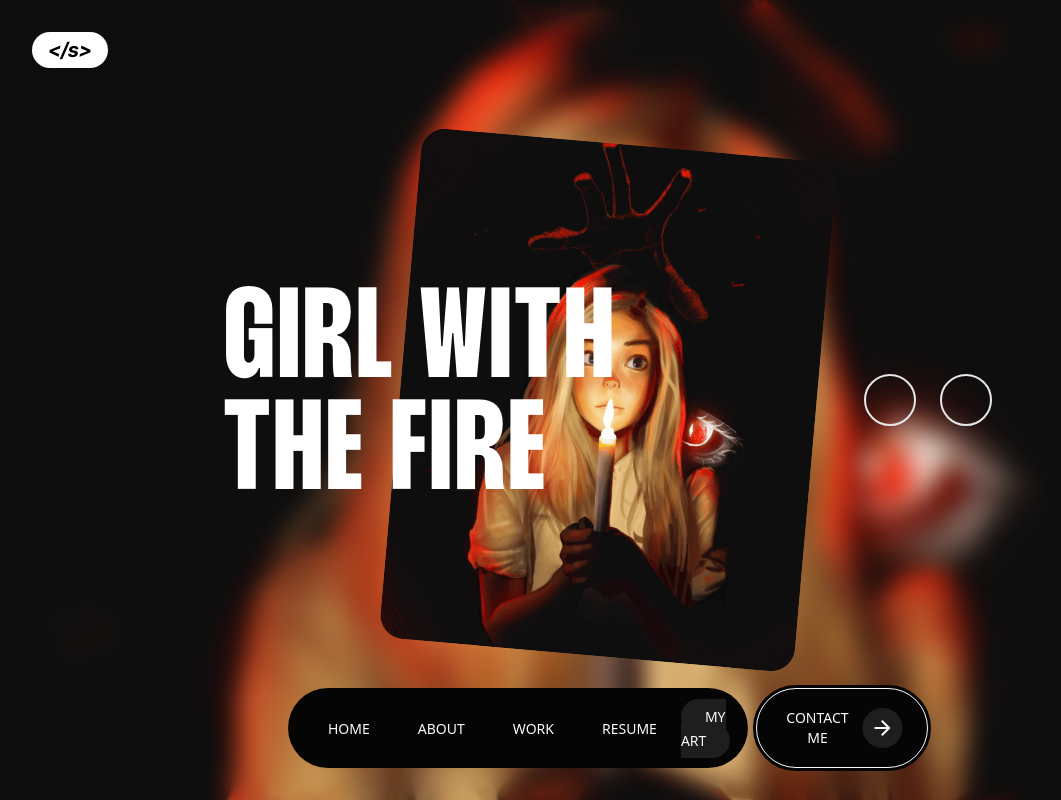
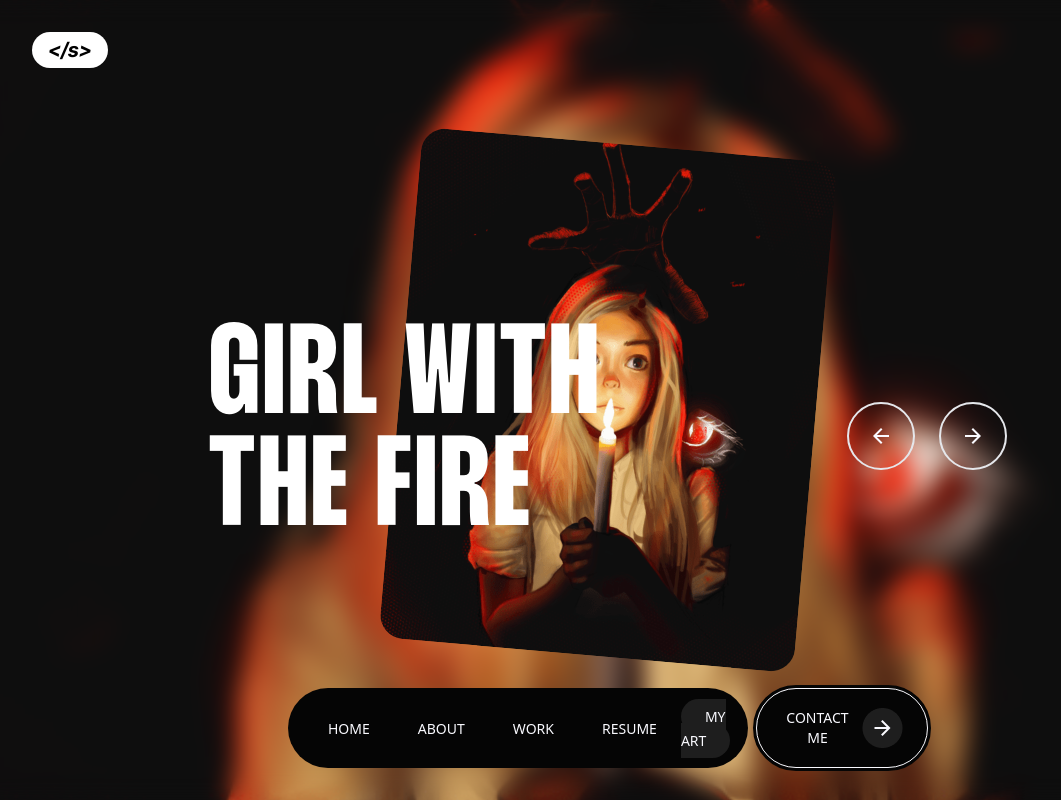
Before and after one commit to artoftadashi/portfolio-react, a React (Vite) app: page /art in a window 1280 px wide. Shown: the whole page, without its empty margins (32-1093 px from the left). Built offline with nearby package versions, Linux system fonts and the light colour scheme.

Commit message:
fixed text and buttons bug

```diff
--- a/src/components/artComponents/ArtBody.jsx
+++ b/src/components/artComponents/ArtBody.jsx
@@ -17,11 +17,11 @@ export default function ArtBody() {
             />
           </div>
           {/* text and buttons */}
-          <div className="flex items-center absolute left-[50%] top-[50%] translate-x-[-50%] translate-y-[-50%] w-[60vw] ">
-            <h1 className="uppercase text-[8rem] font-[Thunder] leading-[7rem] text-white tracking-wide ">
+          <div className="flex items-center justify-evenly m-auto w-full h-full ">
+            <h1 className="uppercase text-[8rem] font-[Thunder] leading-[7rem] text-white tracking-wide w-[40%] ">
               girl with the fire
             </h1>
-            <div className="inline-flex gap-6 ml-60 w-[30%]">
+            <div className="inline-flex gap-6">
               <button className="border-2 rounded-full p-6 !h-fit !w-fit">
                 <img src="../src/assets/arrow-left.png" className="!w-full" />
               </button>
```
